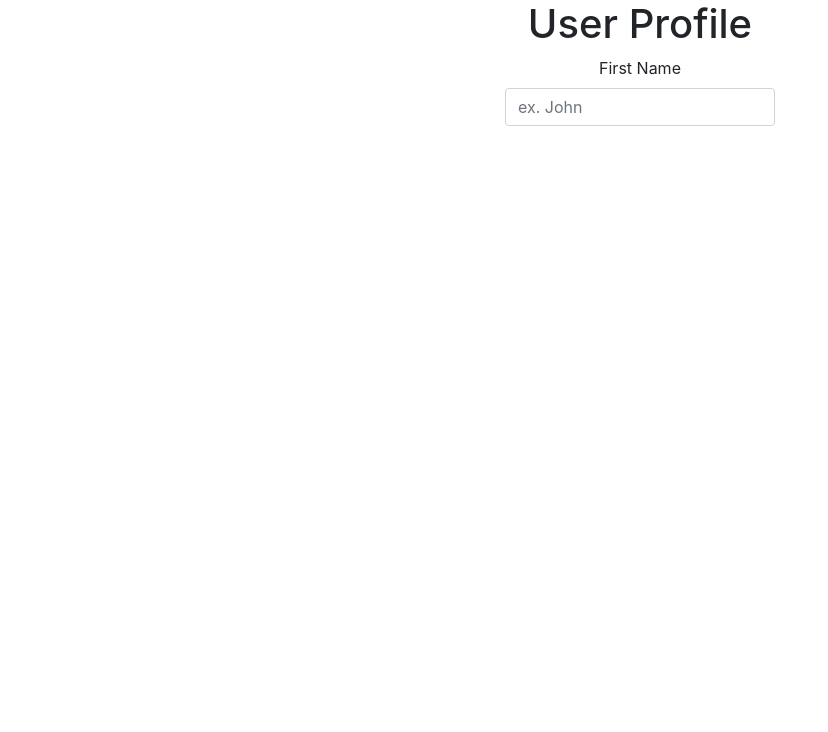
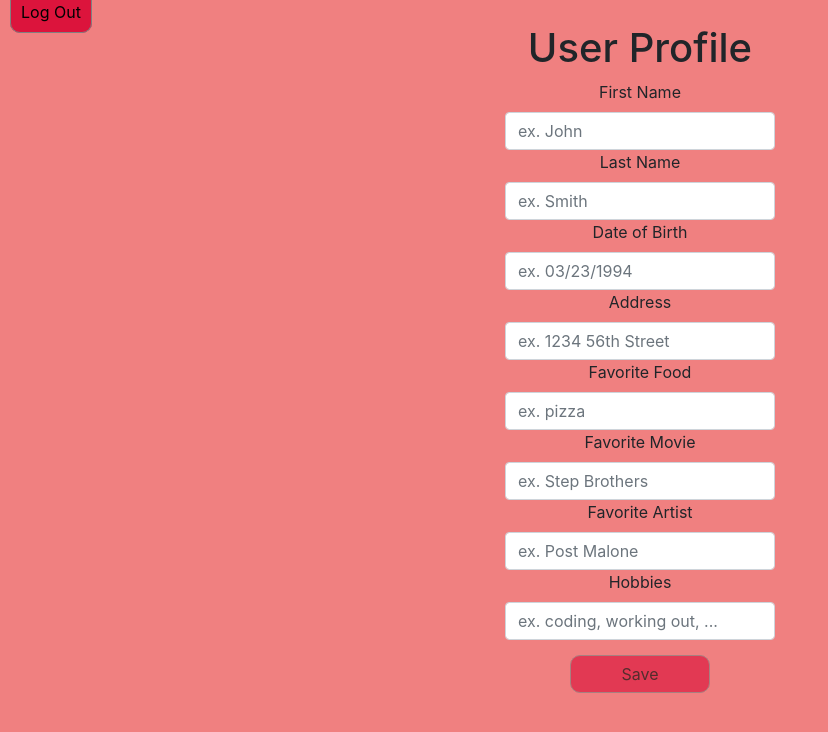
Before and after one commit to johncolecarter/NG_421_FenceApp, an Angular app in the folder FenceApp/: page /userprofile in a window 1280 px wide. Shown: the top 732 px of the page, without its empty margins (0-828 px from the left). Built offline with nearby package versions, Linux system fonts and the light colour scheme.

Commit message:
added logout

```diff
--- a/FenceApp/src/app/user-profile/user-profile.component.css
+++ b/FenceApp/src/app/user-profile/user-profile.component.css
@@ -0,0 +1,23 @@
+.body {
+    background: lightcoral;
+    height: 800px;
+}
+
+.btn {
+    background: crimson;
+    margin-top: 15px;
+    padding-left: 50px;
+    padding-right: 50px;
+    color: black;
+    border-radius: 10px;
+    border: grey 1px solid;
+}
+
+.route {
+    margin: 10px;
+    padding: 10px;
+    background: crimson;
+    border-radius: 10px;
+    border: grey 1px solid;
+    color: black;
+}
--- a/FenceApp/src/app/user-profile/user-profile.component.html
+++ b/FenceApp/src/app/user-profile/user-profile.component.html
@@ -1,6 +1,9 @@
 <div class="body">
+    <div>
+        <a routerLinkActive="active-link" routerLink="/login" class="route">Log Out</a>
+    </div>
     <div class="container text-center" style="max-width: 300px; margin: auto;">
-        <form [formGroup]="userProfileForm">
+        <form [formGroup]="userProfileForm" (ngSubmit)="save()">
             <h1>User Profile</h1>
             <div>
                 <label for="inputFirstName" class="label">First Name</label>
@@ -11,6 +14,50 @@
                     is
                     required</label>
             </div>
+            <div>
+                <label for="inputLastName" class="label">Last Name</label>
+                <input type="text" formControlName="inputLastName" class="form-control" placeholder="ex. Smith">
+                <label class="alert alert-danger"
+                    *ngIf="!this.userProfileForm.controls.inputLastName.valid && this.userProfileForm.controls.inputLastName.touched">Last
+                    name
+                    is
+                    required</label>
+            </div>
+            <div>
+                <label for="inputBirthday" class="label">Date of Birth</label>
+                <input type="text" formControlName="inputBirthday" class="form-control" placeholder="ex. 03/23/1994">
+                <label class="alert alert-danger"
+                    *ngIf="!this.userProfileForm.controls.inputBirthday.valid && this.userProfileForm.controls.inputBirthday.touched">DOB
+                    is
+                    required</label>
+            </div>
+            <div>
+                <label for="inputAddress" class="label">Address</label>
+                <input type="text" formControlName="inputAddress" class="form-control"
+                    placeholder="ex. 1234 56th Street">
+                <label class="alert alert-danger"
+                    *ngIf="!this.userProfileForm.controls.inputAddress.valid && this.userProfileForm.controls.inputAddress.touched">Address
+                    is
+                    required</label>
+            </div>
+            <div>
+                <label for="inputFood" class="label">Favorite Food</label>
+                <input type="text" formControlName="inputFood" class="form-control" placeholder="ex. pizza">
+            </div>
+            <div>
+                <label for="inputMovie" class="label">Favorite Movie</label>
+                <input type="text" formControlName="inputMovie" class="form-control" placeholder="ex. Step Brothers">
+            </div>
+            <div>
+                <label for="inputMusic" class="label">Favorite Artist</label>
+                <input type="text" formControlName="inputMusic" class="form-control" placeholder="ex. Post Malone">
+            </div>
+            <div>
+                <label for="inputHobbies" class="label">Hobbies</label>
+                <input type="text" formControlName="inputHobbies" class="form-control"
+                    placeholder="ex. coding, working out, ...">
+            </div>
+            <button type="submit" class="btn" [disabled]="!userProfileForm.valid">Save</button>
         </form>
     </div>
 </div>
--- a/FenceApp/src/app/user-profile/user-profile.component.ts
+++ b/FenceApp/src/app/user-profile/user-profile.component.ts
@@ -1,5 +1,6 @@
 import { Component, OnInit } from '@angular/core';
 import { FormBuilder, FormGroup, Validators } from '@angular/forms';
+import { Router } from '@angular/router';
 
 @Component({
   selector: 'app-user-profile',
@@ -10,16 +11,41 @@ export class UserProfileComponent implements OnInit {
 
   userProfileForm: FormGroup;
 
-  constructor(private formBuilder: FormBuilder) {
+  constructor(
+    private formBuilder: FormBuilder,
+    private router: Router
+  ) {
     this.userProfileForm = this.formBuilder.group({
       inputFirstName: ['', Validators.compose([
         Validators.required,
         Validators.minLength(2)
-      ])]
+      ])],
+      inputLastName: ['', Validators.compose([
+        Validators.required,
+        Validators.minLength(2)
+      ])],
+      inputBirthday: ['', Validators.compose([
+        Validators.required
+      ])],
+      inputAddress: ['', Validators.compose([
+        Validators.required
+      ])],
+      inputFood: [''],
+      inputMovie: [''],
+      inputMusic: [''],
+      inputHobbies: ['']
     });
   }
 
   ngOnInit(): void {
   }
 
+  save() {
+    console.log(this.userProfileForm.value);
+  }
+
+  logout() {
+    this.router.navigate(['/login']);
+  }
+
 }
```
